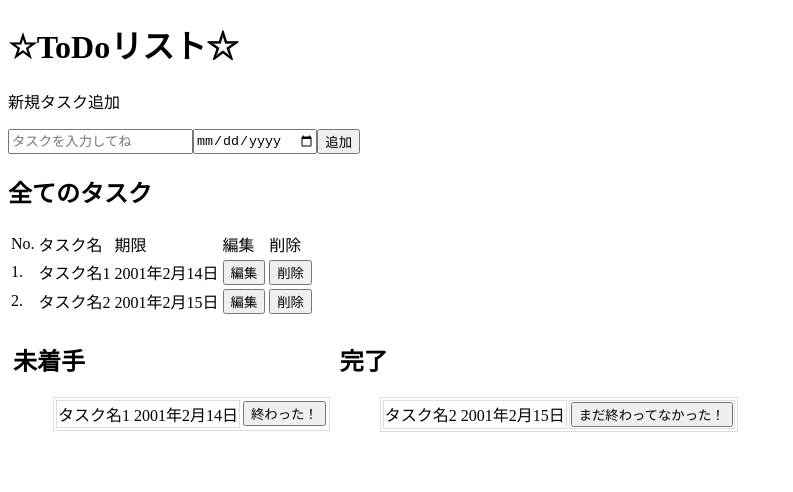
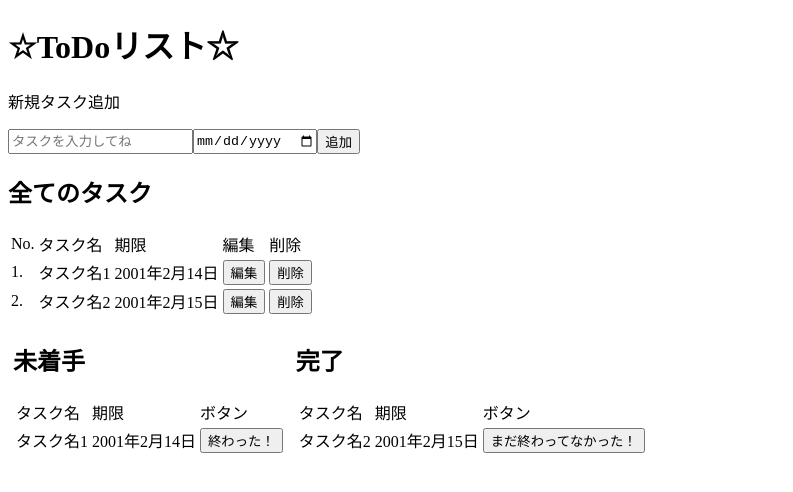
Before and after one commit to ayaka910kudo/practice4, a Next.js app: page /practice/todoApp in a window 1280 px wide. Shown: the top 492 px of the page, without its empty margins (0-793 px from the left). Built offline with nearby package versions, Linux system fonts and the light colour scheme.

Commit message:
テーブルに列名を追加

```diff
--- a/src/pages/practice/todoApp.jsx
+++ b/src/pages/practice/todoApp.jsx
@@ -173,23 +173,25 @@ const TodoApp = () => {
       <div style={{ display: "flex" }}>
         <div style={{ margin: "5px" }}>
           <h2>未着手</h2>
-          <ul>
-            {todo.map(
-              (item, index) =>
+          <table>
+            <thead>
+              <tr>
+                <td>タスク名</td>
+                <td>期限</td>
+                <td>ボタン</td>
+              </tr>
+            </thead>
+            <tbody>
+              {todo.map((item, index) => {
                 // isCompleted が false の場合のみ表示
+                return (
                   !item.isCompleted && (
-                  <div>
-                    <li key={index} style={{ listStyleType: "none" }}>
-                      <table style={{ border: "1px solid #ddd" }}>
-                        <tbody>
-                          <tr style={{ border: "1px solid #ddd" }}>
-                            <td style={{ border: "1px solid #ddd" }}>
-                              {" "}
-                              {`${item.task} ${formatDate(item.date)}`}
-                            </td>
+                    <tr key={index}>
+                      <td>{item.task}</td>
+                      <td>{formatDate(item.date)}</td>
                       <td>
                         <button
-                                onClick={(event) => {
+                          onClick={() => {
                             const copyTodo = [...todo];
                             copyTodo[index].isCompleted = true;
                             setTodo(copyTodo);
@@ -199,29 +201,31 @@ const TodoApp = () => {
                         </button>
                       </td>
                     </tr>
+                  )
+                );
+              })}
             </tbody>
           </table>
-                    </li>
-                  </div>
-                )
-            )}
-          </ul>
         </div>
         <div style={{ margin: "5px" }}>
           <h2>完了</h2>
-          <ul>
-            {todo.map(
-              (item, index) =>
-                // isCompleted が true の場合のみ表示
+          <table>
+            <thead>
+              <tr>
+                <td>タスク名</td>
+                <td>期限</td>
+                <td>ボタン</td>
+              </tr>
+            </thead>
+            <tbody>
+              {todo.map((item, index) => {
+                //  isCompleted が true の場合のみ表示
+                return (
                   item.isCompleted && (
-                  <li key={index} style={{ listStyleType: "none" }}>
-                    <table style={{ border: "1px solid #ddd" }}>
-                      <tbody>
-                        <tr style={{ border: "1px solid #ddd" }}>
-                          <td style={{ border: "1px solid #ddd" }}>{`${
-                            item.task
-                          } ${formatDate(item.date)}`}</td>
-                          <td style={{ border: "1px solid #ddd" }}>
+                    <tr>
+                      <td>{item.task}</td>
+                      <td>{formatDate(item.date)}</td>
+                      <td>
                         <button
                           onClick={() => {
                             const copyTodo = [...todo];
@@ -233,12 +237,11 @@ const TodoApp = () => {
                         </button>
                       </td>
                     </tr>
+                  )
+                );
+              })}
             </tbody>
           </table>
-                  </li>
-                )
-            )}
-          </ul>
         </div>
       </div>
 
```
Lines whose indentation alone changed are shown as unchanged.
